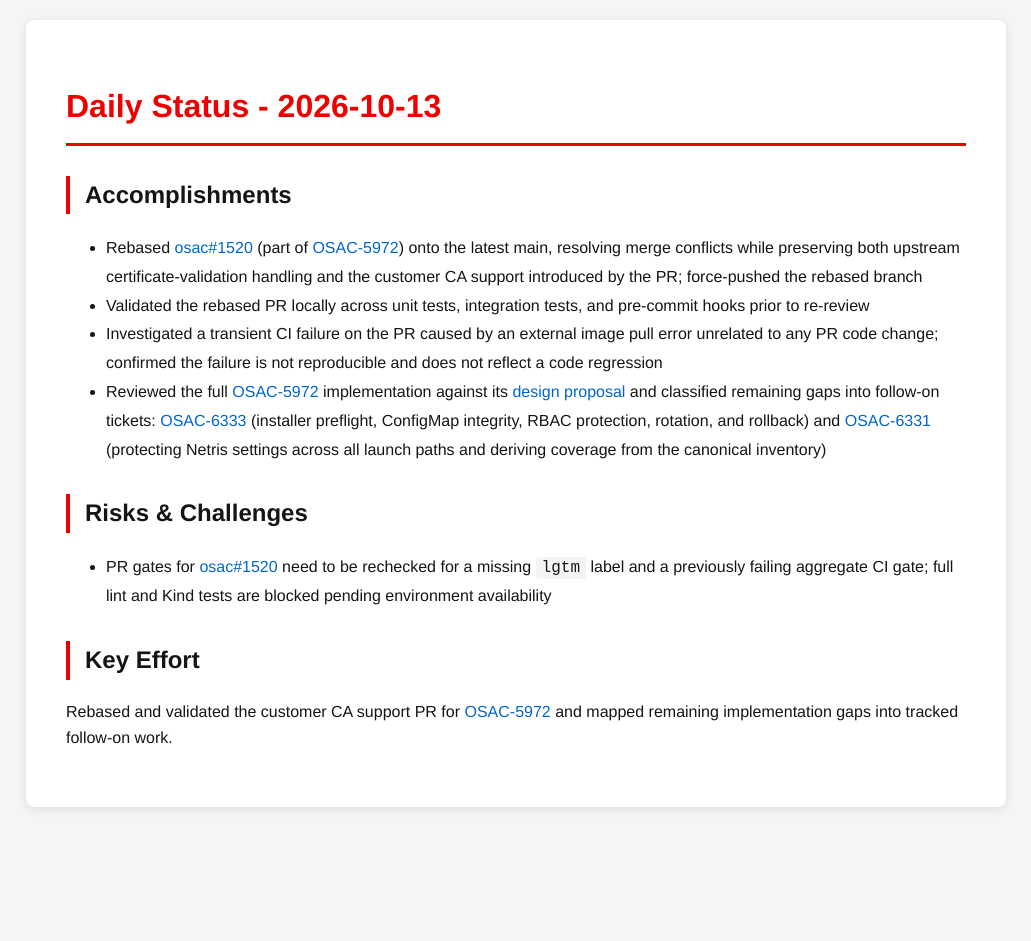
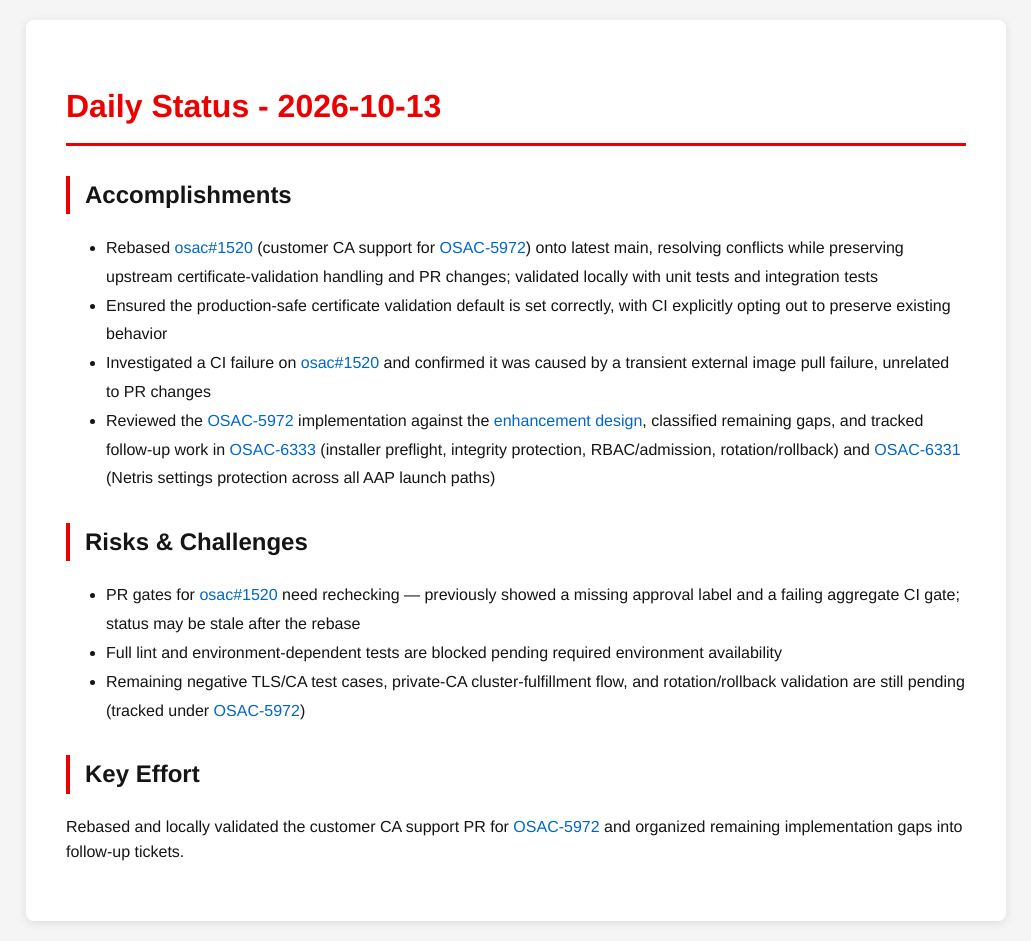
Before and after one commit to tzvatot/daily-status, a Jekyll site: the page built from 2026-10-13.md, in a window 1280 px wide. Shown: the whole page, without its empty margins (124-1155 px from the left). Built offline with Jekyll 4.4.1, drawn with Linux system fonts in a browser that asks for light colours; before the commit the page ends 900 px from its top, so only the background shows below that.

Commit message:
Daily status update - 2026-10-13

```diff
--- a/2026-10-13.md
+++ b/2026-10-13.md
@@ -7,13 +7,15 @@ date: 2026-10-13
 # Daily Status - 2026-10-13
 
 ## Accomplishments
-- Rebased [osac#1520](https://github.com/osac-project/osac/pull/1520) (part of [OSAC-5972](https://redhat.atlassian.net/browse/OSAC-5972)) onto the latest main, resolving merge conflicts while preserving both upstream certificate-validation handling and the customer CA support introduced by the PR; force-pushed the rebased branch
-- Validated the rebased PR locally across unit tests, integration tests, and pre-commit hooks prior to re-review
-- Investigated a transient CI failure on the PR caused by an external image pull error unrelated to any PR code change; confirmed the failure is not reproducible and does not reflect a code regression
-- Reviewed the full [OSAC-5972](https://redhat.atlassian.net/browse/OSAC-5972) implementation against its [design proposal](https://github.com/osac-project/enhancement-proposals/pull/362) and classified remaining gaps into follow-on tickets: [OSAC-6333](https://redhat.atlassian.net/browse/OSAC-6333) (installer preflight, ConfigMap integrity, RBAC protection, rotation, and rollback) and [OSAC-6331](https://redhat.atlassian.net/browse/OSAC-6331) (protecting Netris settings across all launch paths and deriving coverage from the canonical inventory)
+- Rebased [osac#1520](https://github.com/osac-project/osac/pull/1520) (customer CA support for [OSAC-5972](https://redhat.atlassian.net/browse/OSAC-5972)) onto latest main, resolving conflicts while preserving upstream certificate-validation handling and PR changes; validated locally with unit tests and integration tests
+- Ensured the production-safe certificate validation default is set correctly, with CI explicitly opting out to preserve existing behavior
+- Investigated a CI failure on [osac#1520](https://github.com/osac-project/osac/pull/1520) and confirmed it was caused by a transient external image pull failure, unrelated to PR changes
+- Reviewed the [OSAC-5972](https://redhat.atlassian.net/browse/OSAC-5972) implementation against the [enhancement design](https://github.com/osac-project/enhancement-proposals/pull/362), classified remaining gaps, and tracked follow-up work in [OSAC-6333](https://redhat.atlassian.net/browse/OSAC-6333) (installer preflight, integrity protection, RBAC/admission, rotation/rollback) and [OSAC-6331](https://redhat.atlassian.net/browse/OSAC-6331) (Netris settings protection across all AAP launch paths)
 
 ## Risks & Challenges
-- PR gates for [osac#1520](https://github.com/osac-project/osac/pull/1520) need to be rechecked for a missing `lgtm` label and a previously failing aggregate CI gate; full lint and Kind tests are blocked pending environment availability
+- PR gates for [osac#1520](https://github.com/osac-project/osac/pull/1520) need rechecking — previously showed a missing approval label and a failing aggregate CI gate; status may be stale after the rebase
+- Full lint and environment-dependent tests are blocked pending required environment availability
+- Remaining negative TLS/CA test cases, private-CA cluster-fulfillment flow, and rotation/rollback validation are still pending (tracked under [OSAC-5972](https://redhat.atlassian.net/browse/OSAC-5972))
 
 ## Key Effort
-Rebased and validated the customer CA support PR for [OSAC-5972](https://redhat.atlassian.net/browse/OSAC-5972) and mapped remaining implementation gaps into tracked follow-on work.
+Rebased and locally validated the customer CA support PR for [OSAC-5972](https://redhat.atlassian.net/browse/OSAC-5972) and organized remaining implementation gaps into follow-up tickets.
```
